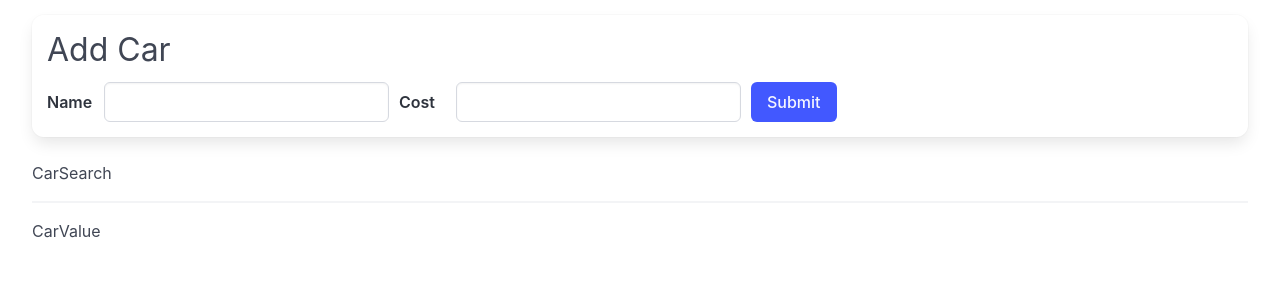
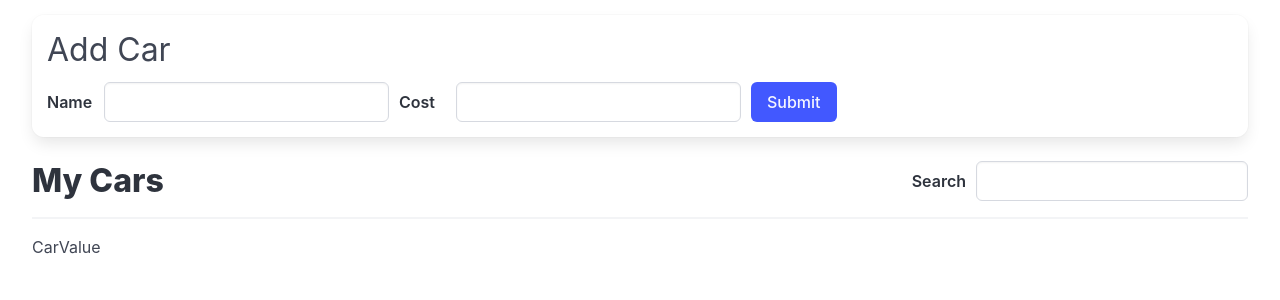
Before and after one commit to Domanell/react-udemy-redux-cars, a React (Create React App) app: page / in a window 1280 px wide. Shown: the top 300 px of the page. Built offline with nearby package versions, Linux system fonts and the light colour scheme.

Commit message:
Add search logic

```diff
--- a/src/components/CarList.jsx
+++ b/src/components/CarList.jsx
@@ -4,8 +4,8 @@
 function CarList() {
 	const dispatch = useDispatch();
 
-	const cars = useSelector((state) => {
-		return state.cars.data;
+	const cars = useSelector(({ cars: { data, searchTerm } }) => {
+		return data.filter((car) => car.name.toLowerCase().includes(searchTerm));
 	});
 
 	const handleRemoveCar = (id) => {
--- a/src/components/CarSearch.jsx
+++ b/src/components/CarSearch.jsx
@@ -1,5 +1,26 @@
+import { useSelector, useDispatch } from 'react-redux';
+import { changeSearchTerm } from '../store/slices/carsSlice';
+
 function CarSearch() {
-	return <div className="">CarSearch</div>;
+	const dispatch = useDispatch();
+
+	const searchTerm = useSelector((state) => {
+		return state.cars.searchTerm;
+	});
+
+	const handleSearchTermChange = (event) => {
+		dispatch(changeSearchTerm(event.target.value));
+	};
+
+	return (
+		<div className="list-header">
+			<h3 className="title is-3">My Cars</h3>
+			<div className="search field is-horizontal">
+				<label className="label">Search</label>
+				<input type="text" className="input" value={searchTerm} onChange={handleSearchTermChange} />
+			</div>
+		</div>
+	);
 }
 
 export default CarSearch;
```
